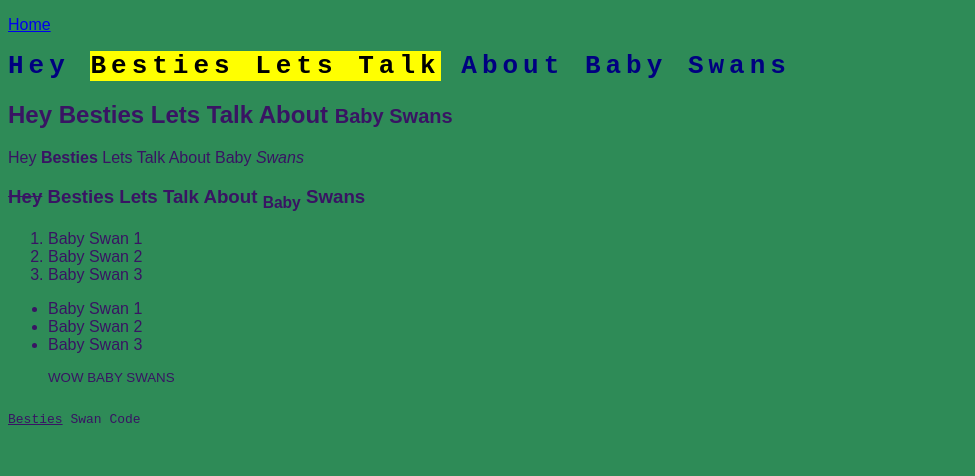
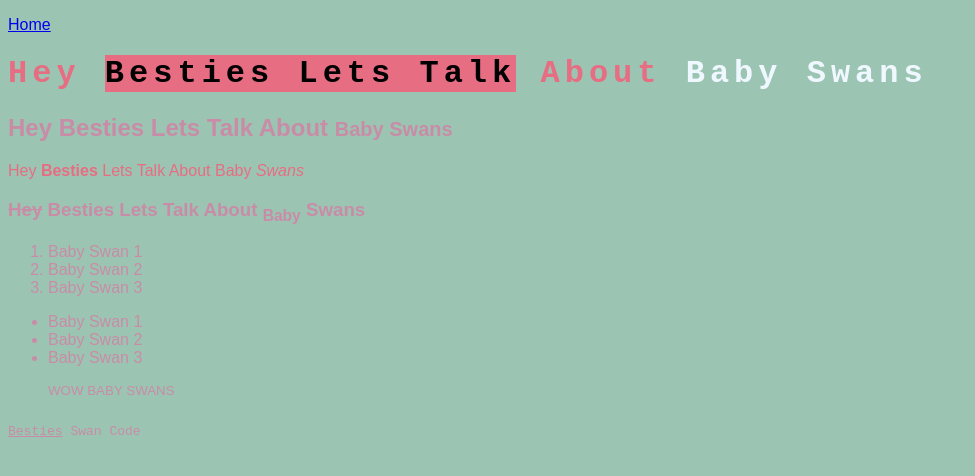
Before and after one commit to MadisonBread/LCC, a plain HTML site: page text.html in a window 1280 px wide. Shown: the whole page, without its empty margins (0-975 px from the left). Drawn offline with Linux system fonts and the light colour scheme.

Commit message:
Add files via upload

```diff
--- a/text.html
+++ b/text.html
@@ -6,27 +6,39 @@
     <title>Text Demo</title>
     <style>
       html {
-        background: #2e8b57;
-        color: #391463;
+        background: #9CC4B2;
+        color: #C98CA7;
         font-family: sans-serif;
       }
 
       h1 {
-        color:#000080;
+        color:#E76D83;
         letter-spacing: 5px;
-        font-family: monospace;
+        font-family: 'Inconsolata', monospace;
       }
+
+.BlueText {
+  color:aliceblue;
+}
+
+#ChangeColor {
+  color:#E76D83;
+}
+      mark {
+        background-color: #E76D83;
+      }
+
     </style>
   </head>
 
   <body>
     <p><a href="index.html">Home</a></p>
 
-    <h1>Hey <mark>Besties Lets Talk</mark> About Baby Swans</h1>
+    <h1>Hey <mark>Besties Lets Talk</mark> About <span class="BlueText">Baby Swans</span></h1>
 
     <h2>Hey Besties Lets Talk About <small>Baby Swans</small></h2>
 
-    <p>Hey <strong>Besties </strong>Lets Talk About Baby <em>Swans</em></p>
+    <p id="ChangeColor">Hey <strong>Besties </strong>Lets Talk About Baby <em>Swans</em></p>
 
     <h3><del>Hey</del> Besties Lets Talk About <sub>Baby</sub> Swans</h3>
 
```
